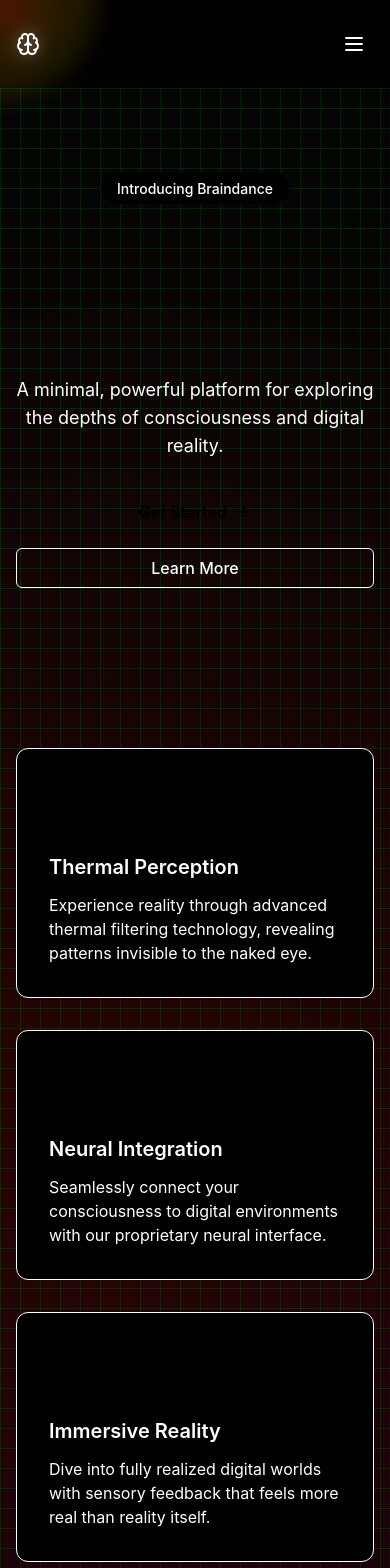
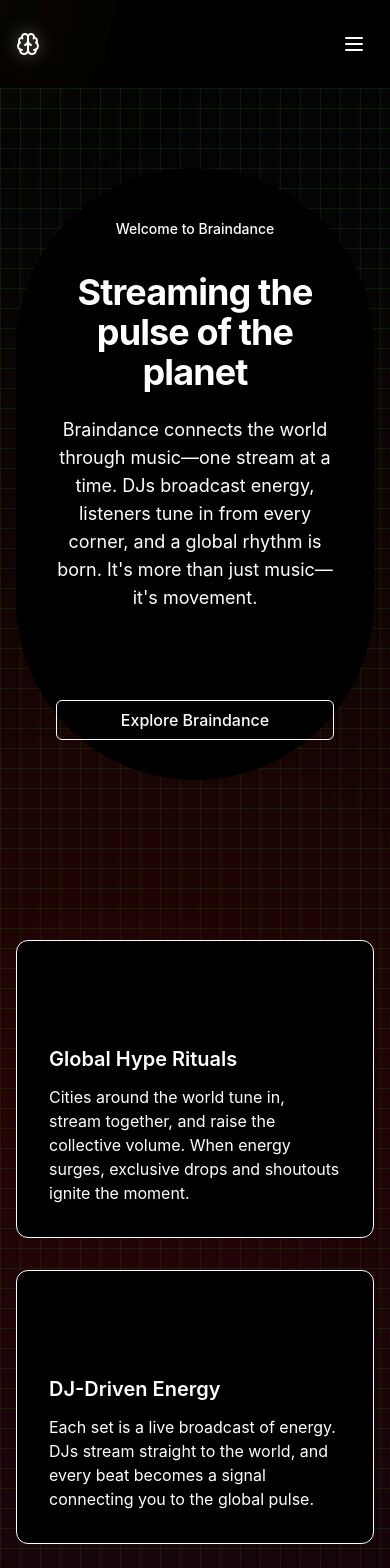
Before and after one commit to Hoochymoochy/braindance, a Next.js app: page /user/home in a window 390 px wide. Shown: the top 1568 px of the page. Built offline with nearby package versions, Linux system fonts and the light colour scheme; no server answers.

Commit message:
celan up the layout for homepage

```diff
--- a/src/app/components/Footer.tsx
+++ b/src/app/components/Footer.tsx
@@ -4,7 +4,7 @@ import { BrainLogo } from "@/app/components/Brain-logo";
 
 export default function Footer() {
   return (
-    <footer className="border-t border-thermal-neutral/10 mt-20">
+    <footer className="border-t border-thermal-neutral/10">
       <div className="container mx-auto px-4 py-10">
         <div className="flex flex-col md:flex-row justify-between items-center">
           <div className="flex items-center space-x-2 mb-4 md:mb-0">
--- a/src/app/globals.css
+++ b/src/app/globals.css
@@ -95,21 +95,21 @@
 
   .thermal-cursor {
     position: fixed;
-    width: 200px;
-    height: 200px;
+    width: 100px;
+    height: 100px;
     border-radius: 50%;
     pointer-events: none;
     background: radial-gradient(
       circle at center,
-      rgba(255, 69, 0, 0.3) 0%,
+      rgba(255, 69, 0, 0.3) 10%,
       rgba(255, 140, 0, 0.2) 30%,
       rgba(255, 215, 0, 0.1) 60%,
       transparent 100%
     );
     transform: translate(-50%, -50%);
-    z-index: 100;
+    z-index: 0;
     mix-blend-mode: screen;
-    filter: blur(10px);
+    filter: blur(100px);
   }
 
   @keyframes scanlines {
--- a/src/app/user/home/page.tsx
+++ b/src/app/user/home/page.tsx
@@ -1,13 +1,42 @@
 "use client";
 
 import Link from "next/link";
-import { useState, useEffect } from "react";
+import React, { useState, useEffect } from "react";
 import { Button } from "@/app/components/Button";
 import { ArrowRight, Flame, Zap } from "lucide-react";
 import { BrainLogo } from "@/app/components/Brain-logo";
+import { EventsLayout } from "@/app/EventLayout";
+import { EventPosterProps } from "@/app/components/user/Poster";
 
 export default function Home() {
   const [mousePosition, setMousePosition] = useState({ x: 0, y: 0 });
+  const [topEvents, setTopEvents] = React.useState<EventPosterProps[]>([]);
+  const [liveEvents, setLiveEvents] = React.useState<EventPosterProps[]>([]);
+  const [upcomingEvents, setUpcomingEvents] = React.useState<
+    EventPosterProps[]
+  >([]);
+
+  useEffect(() => {
+    fetch("http://localhost:4000/api/events/get-global-events")
+      .then((response) => response.json())
+      .then((data) => {
+        console.log(data);
+        setUpcomingEvents(data.upcomingEvents || []);
+        setLiveEvents(data.liveEvents || []);
+        // If you have top events in your API response, uncomment this:
+        // setTopEvents(data.topEvents || []);
+
+        // If you want to use live events as top events when no top events exist:
+        if (!data.topEvents || data.topEvents.length === 0) {
+          setTopEvents(data.liveEvents || []);
+        } else {
+          setTopEvents(data.topEvents);
+        }
+      })
+      .catch((error) => {
+        console.error("Error fetching events:", error);
+      });
+  }, []);
 
   useEffect(() => {
     const handleMouseMove = (e: MouseEvent) => {
@@ -33,31 +62,29 @@ export default function Home() {
       <main>
         {/* Hero Section */}
         <section className="container mx-auto px-4 py-20 md:py-32">
-          <div className="max-w-3xl mx-auto text-center">
-            <div className="inline-block p-1 mb-6 bg-gradient-to-r from-thermal-hot via-thermal-warm to-thermal-neutral rounded-full">
+          <div className="max-w-3xl mx-auto text-center bg-black rounded-full p-10">
+            <div className="inline-block p-1 mb-6 rounded-full">
               <div className="bg-black px-4 py-1 rounded-full">
-                <span className="text-sm font-medium text-thermal-neutral">
-                  Introducing Braindance
+                <span className="text-sm font-medium">
+                  Welcome to Braindance
                 </span>
               </div>
             </div>
-            <h1 className="text-4xl md:text-6xl font-bold tracking-tight mb-6 bg-gradient-to-r from-thermal-hot via-thermal-warm to-thermal-neutral bg-clip-text text-transparent">
-              Experience the future of neural interfaces
+            <h1 className="text-4xl md:text-6xl font-bold tracking-tight mb-6">
+              Streaming the pulse of the planet
             </h1>
-            <p className="text-lg md:text-xl text-thermal-neutral mb-8">
-              A minimal, powerful platform for exploring the depths of
-              consciousness and digital reality.
+            <p className="text-lg md:text-xl mb-8">
+              Braindance connects the world through music—one stream at a time.
+              DJs broadcast energy, listeners tune in from every corner, and a
+              global rhythm is born. It's more than just music—it's movement.
             </p>
             <div className="flex flex-col sm:flex-row items-center justify-center gap-4">
-              <Button className="w-full sm:w-auto bg-thermal-hot hover:bg-thermal-warm text-black border-0 font-semibold">
-                Get Started
+              <Button className="w-full sm:w-auto text-black border-0 font-semibold">
+                Join the Ritual
                 <ArrowRight className="ml-2 h-4 w-4" />
               </Button>
-              <Button
-                variant="outline"
-                className="w-full sm:w-auto border-thermal-neutral text-thermal-neutral hover:border-thermal-hot hover:text-thermal-hot"
-              >
-                Learn More
+              <Button variant="outline" className="w-full sm:w-auto">
+                Explore Braindance
               </Button>
             </div>
           </div>
@@ -71,35 +98,40 @@ export default function Home() {
                 <Flame className="h-6 w-6 text-black" />
               </div>
               <h3 className="text-xl font-semibold text-thermal-hot mb-3">
-                Thermal Perception
+                Global Hype Rituals
               </h3>
               <p className="text-thermal-neutral">
-                Experience reality through advanced thermal filtering
-                technology, revealing patterns invisible to the naked eye.
+                Cities around the world tune in, stream together, and raise the
+                collective volume. When energy surges, exclusive drops and
+                shoutouts ignite the moment.
               </p>
             </div>
+
             <div className="bg-black p-8 rounded-xl border border-thermal-neutral/20 hover:border-thermal-warm/50 transition-colors group">
               <div className="w-12 h-12 bg-thermal-warm rounded-lg flex items-center justify-center mb-6 group-hover:bg-thermal-warm/80 transition-colors">
                 <BrainLogo className="h-6 w-6 text-black" />
               </div>
               <h3 className="text-xl font-semibold text-thermal-warm mb-3">
-                Neural Integration
+                DJ-Driven Energy
               </h3>
               <p className="text-thermal-neutral">
-                Seamlessly connect your consciousness to digital environments
-                with our proprietary neural interface.
+                Each set is a live broadcast of energy. DJs stream straight to
+                the world, and every beat becomes a signal connecting you to the
+                global pulse.
               </p>
             </div>
+
             <div className="bg-black p-8 rounded-xl border border-thermal-neutral/20 hover:border-thermal-neutral/50 transition-colors group">
               <div className="w-12 h-12 bg-thermal-neutral rounded-lg flex items-center justify-center mb-6 group-hover:bg-thermal-neutral/80 transition-colors">
                 <Zap className="h-6 w-6 text-black" />
               </div>
               <h3 className="text-xl font-semibold text-thermal-neutral mb-3">
-                Immersive Reality
+                Real-Time Connection
               </h3>
               <p className="text-thermal-neutral">
-                Dive into fully realized digital worlds with sensory feedback
-                that feels more real than reality itself.
+                Stream live, tune in instantly, and feel the vibe with others
+                across the planet. Wherever you are, you're never out of sync
+                with the sound.
               </p>
             </div>
           </div>
@@ -108,132 +140,31 @@ export default function Home() {
         {/* Events Preview Section */}
         <section className="container mx-auto px-4 py-20">
           <div className="flex justify-between items-center mb-8">
-            <h2 className="text-3xl font-bold text-thermal-hot">
-              Featured Events
-            </h2>
-            <Link
-              href="/events"
-              className="flex items-center text-thermal-neutral hover:text-thermal-hot transition-colors"
-            >
+            <h2 className="text-3xl font-bold">Featured Events</h2>
+            <Link href="/user/events" className="flex items-center">
               View all events
               <ArrowRight className="ml-2 h-4 w-4" />
             </Link>
           </div>
-          <div className="grid md:grid-cols-3 gap-6">
-            <div className="bg-black border border-thermal-hot/30 rounded-lg overflow-hidden group hover:border-thermal-hot/70 transition-all duration-300">
-              <div className="relative">
-                <div className="aspect-[4/3] overflow-hidden">
-                  <img
-                    src="/images/event1.png"
-                    alt="Neural Interface Demo"
-                    className="w-full h-full object-cover transition-transform duration-500 group-hover:scale-105"
-                  />
-                </div>
-                <div className="absolute top-3 left-3 bg-thermal-hot text-black px-3 py-1 rounded-full text-xs font-semibold">
-                  LIVE
-                </div>
-              </div>
-              <div className="p-4">
-                <h3 className="text-xl font-bold text-white mb-1">
-                  Neural Interface Demo
-                </h3>
-                <p className="text-thermal-neutral text-sm mb-2">
-                  May 20, 2025 • San Francisco
-                </p>
-                <p className="text-zinc-400 text-sm mb-4 line-clamp-2">
-                  A live demonstration of our neural interface technology.
-                </p>
-                <div className="flex justify-end">
-                  <Button
-                    size="sm"
-                    className="bg-thermal-hot hover:bg-thermal-warm text-black font-medium"
-                  >
-                    Join
-                  </Button>
-                </div>
-              </div>
-            </div>
-
-            <div className="bg-black border border-thermal-hot/30 rounded-lg overflow-hidden group hover:border-thermal-hot/70 transition-all duration-300">
-              <div className="relative">
-                <div className="aspect-[4/3] overflow-hidden">
-                  <img
-                    src="/images/event1.png"
-                    alt="Digital Consciousness Workshop"
-                    className="w-full h-full object-cover transition-transform duration-500 group-hover:scale-105"
-                  />
-                </div>
-                <div className="absolute top-3 left-3 bg-thermal-hot text-black px-3 py-1 rounded-full text-xs font-semibold">
-                  LIVE
-                </div>
-              </div>
-              <div className="p-4">
-                <h3 className="text-xl font-bold text-white mb-1">
-                  Digital Consciousness Workshop
-                </h3>
-                <p className="text-thermal-neutral text-sm mb-2">
-                  June 1, 2025 • Chicago
-                </p>
-                <p className="text-zinc-400 text-sm mb-4 line-clamp-2">
-                  Learn about the future of digital consciousness.
-                </p>
-                <div className="flex justify-end">
-                  <Button
-                    size="sm"
-                    className="bg-thermal-hot hover:bg-thermal-warm text-black font-medium"
-                  >
-                    Join
-                  </Button>
-                </div>
-              </div>
-            </div>
-
-            <div className="bg-black border border-thermal-hot/30 rounded-lg overflow-hidden group hover:border-thermal-hot/70 transition-all duration-300">
-              <div className="relative">
-                <div className="aspect-[4/3] overflow-hidden">
-                  <img
-                    src="/images/event1.png"
-                    alt="Thermal Perception Conference"
-                    className="w-full h-full object-cover transition-transform duration-500 group-hover:scale-105"
-                  />
-                </div>
-              </div>
-              <div className="p-4">
-                <h3 className="text-xl font-bold text-white mb-1">
-                  Thermal Perception Conference
-                </h3>
-                <p className="text-thermal-neutral text-sm mb-2">
-                  June 15, 2025 • Boston
-                </p>
-                <p className="text-zinc-400 text-sm mb-4 line-clamp-2">
-                  A conference on thermal perception technology.
-                </p>
-                <div className="flex justify-end">
-                  <Button
-                    size="sm"
-                    className="bg-thermal-hot hover:bg-thermal-warm text-black font-medium"
-                  >
-                    Join
-                  </Button>
-                </div>
-              </div>
-            </div>
-          </div>
+          <EventsLayout
+            topEvents={upcomingEvents}
+            hideStuff={{ bookmark: true, heart: true }}
+          />
         </section>
 
         {/* CTA Section */}
         <section className="container mx-auto px-4 py-20">
-          <div className="relative overflow-hidden rounded-xl p-8 md:p-12 border border-thermal-neutral/20">
-            <div className="absolute inset-0 bg-gradient-radial from-thermal-hot/20 via-transparent to-transparent"></div>
+          <div className="relative overflow-hidden rounded-xl p-8 md:p-12 border border-thermal-neutral/20 bg-black">
+            <div className="absolute inset-0 "></div>
             <div className="relative z-10 max-w-3xl mx-auto text-center">
-              <h2 className="text-3xl md:text-4xl font-bold mb-6 bg-gradient-to-r from-thermal-hot via-thermal-warm to-thermal-neutral bg-clip-text text-transparent">
+              <h2 className="text-3xl md:text-4xl font-bold mb-6">
                 Ready to experience braindance?
               </h2>
-              <p className="text-lg text-thermal-neutral mb-8">
+              <p className="text-lg mb-8">
                 Join our community of explorers and experience the next
                 evolution of digital consciousness.
               </p>
-              <Button className="bg-thermal-hot hover:bg-thermal-warm text-black font-semibold border-0">
+              <Button className="text-black font-semibold border-2">
                 Join the Waitlist
               </Button>
             </div>
```
Also changed, not shown: src/app/EventLayout.tsx (+11 -4 lines), src/app/components/user/Poster.tsx (+17 -7 lines).
